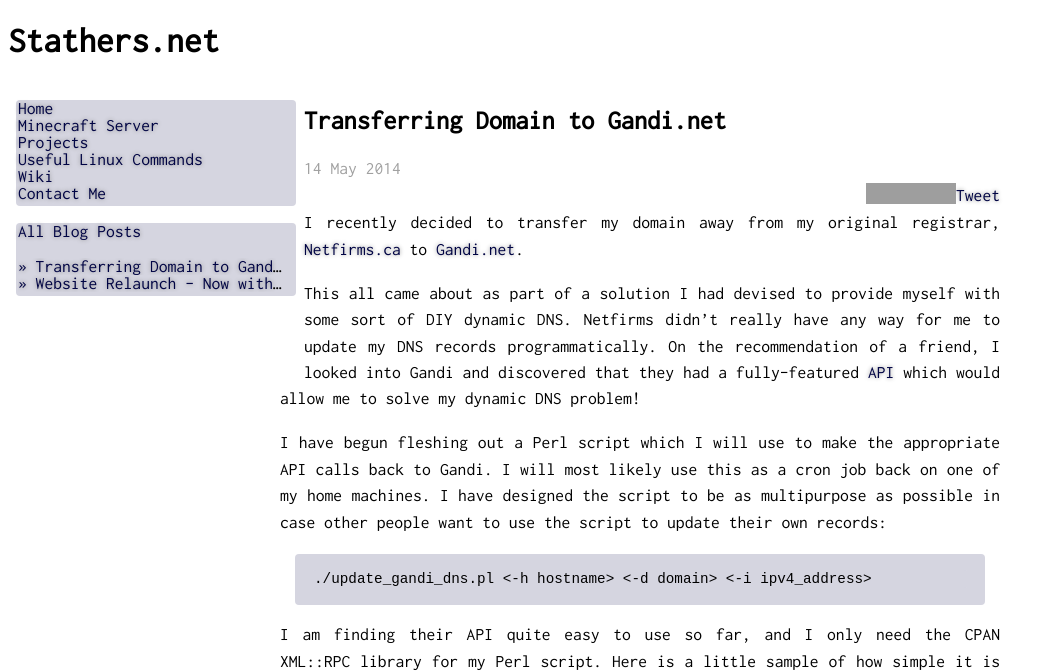
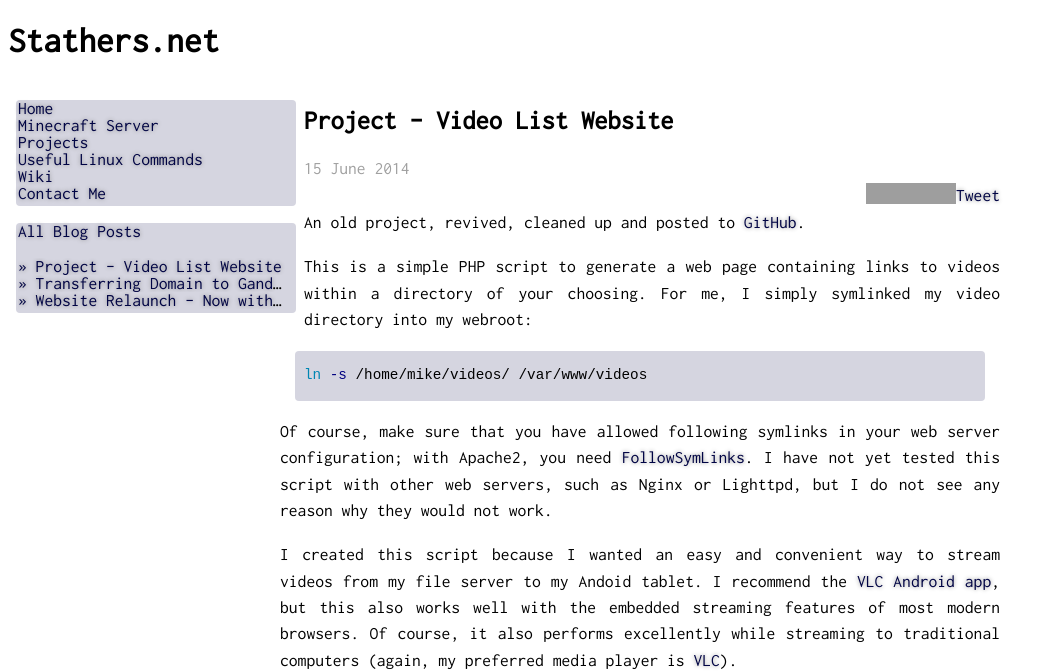
Before and after one commit to mstathers/stathers-net, a Jekyll site: the page built from index.html, in a window 1280 px wide. Shown: the top 672 px of the page, without its empty margins (0-1054 px from the left). Built offline with Jekyll 4.4.1, drawn with Linux system fonts in a browser that asks for light colours; the list of posts is cut into pages by our own code; comment, search, counter and statistics services are not loaded; some of the changed text lies outside the part shown; grey boxes are pictures that could not be loaded.

Commit message:
Posted article about video-list-website project and removed unused project page. This now links directly to GitHub

```diff
--- a/_layouts/default.html
+++ b/_layouts/default.html
@@ -22,7 +22,7 @@
         <ul class="nav_ul">
             <li class="nav"><a class="nav" href="/">Home</a></li>
             <li class="nav"><a class="nav" href="http://minecraft.stathers.net:8123" target="_blank">Minecraft Server</a></li>
-            <li class="nav"><a class="nav" href="/projects.html">Projects</a></li>
+            <li class="nav"><a class="nav" href="https://github.com/mstathers/" target="_blank">Projects</a></li>
             <li class="nav"><a class="nav" href="/commands.html">Useful Linux Commands</a></li>
             <li class="nav"><a class="nav" href="/wiki/" target="_blank">Wiki</a></li>
             <li class="nav"><a class="nav" href="/contact.html">Contact Me</a></li>
--- /dev/null
+++ b/_posts/2014-06-15-video-list-website.md
@@ -0,0 +1,17 @@
+---
+layout: posts
+title: Project - Video List Website
+---
+
+An old project, revived, cleaned up and posted to <a href="https://github.com/mstathers/video-list-website/" target="_blank">GitHub</a>.
+
+This is a simple PHP script to generate a web page containing links to videos within a directory of your choosing. For me, I simply symlinked my video directory into my webroot:
+{% highlight bash %}
+ln -s /home/mike/videos/ /var/www/videos
+{% endhighlight %}
+
+Of course, make sure that you have allowed following symlinks in your web server configuration; with Apache2, you need <a href="http://httpd.apache.org/docs/current/mod/core.html" target="_blank">FollowSymLinks</a>. I have not yet tested this script with other web servers, such as Nginx or Lighttpd, but I do not see any reason why they would not work.
+
+I created this script because I wanted an easy and convenient way to stream videos from my file server to my Andoid tablet. I recommend the <a href="https://play.google.com/store/apps/details?id=org.videolan.vlc.betav7neon" target="_blank">VLC Android app</a>, but this also works well with the embedded streaming features of most modern browsers. Of course, it also performs excellently while streaming to traditional computers (again, my preferred media player is <a href="http://www.videolan.org/vlc/" target="_blank">VLC</a>).
+
+<img src="https://raw.githubusercontent.com/mstathers/video-list-website/master/screenshot.png" style="width:100%" alt="screenshot.png" />
--- a/projects.html
+++ /dev/null
@@ -1,36 +0,0 @@
----
-layout: default
-title: Stathers.net - Projects
----
-<h2>Projects & Scripts</h2>
-<div style="font-style:italic; color:red; text-align:center">Will be moved to <a href=https://github.com/ target="_blank">GitHub</a> soon.</div>
-These are just some of my projects that I like to work on. I cannot verify that they will work and please only use them at your risk.<br /><br />
-<div>
-    <h3>bassad</h3>
-    <a href="projects/bassad-big.jpg"><img src="projects/bassad.jpg"  alt="bassad screenshot"></a>
-    <p>A script to generate a nice list of video files, with links within a directory. I honestly cannot remember the origin of the name, it has just kind of "stuck".</p>
-    <p>Within the tarball, you will find an index.php file - simply move the file into a directory which will be served by your webserver (typically /var/www/). There are some options you can set within the file: title name, video directory and background color.</p>
-    <ul>
-    <li>2012-11-18
-        <ul>
-        <li>Added seach function</li>
-        </ul>
-    </li>
-    <li>2012-11-19
-        <ul>
-        <li>Fixed regex escaping bug</li>
-        <li>Improved HTML character conversion</li>
-        </ul>
-    </li>
-    </ul>
-    Download: <a href="projects/bassad.tar.bz2">bassad.tar.bz2</a>
-</div>
-
-<div>
-    <h3>hackAttempts.sh</h3>
-    <p>Don't get excited, this is only a reporting tool! It seems like botnets/scriptkiddies like to run scripted attacks against IP addresses with port 22 open. I wanted to keep track of these attacks and find out where they are coming from, so I made my hackAttempts.sh script.</p>
-    <p>Yes, I realize that I could just change my port number to be protected from these attacks, but that is no fun! Additionally. I use <a href="http://www.fail2ban.org" target="_blank">fail2ban</a> to actually stop these scripted attacks.</p>
-    <p>Please note that you will be required to create a cronjob or a crontab entry if you want this script to run regularly. You will also need to ensure that the 'mail' command is configured and available if you would like the script to email you when there is a new attack.</p>
-    <p>The download contains the bash script, as well as a sample output log.</p>
-    Download: <a href="projects/hackAttempts.tar.bz2">hackAttempts.tar.bz2</a>
-</div>
```
Also changed, not shown: projects/bassad-big.jpg (deleted), projects/bassad.jpg (deleted), 2 other files.
